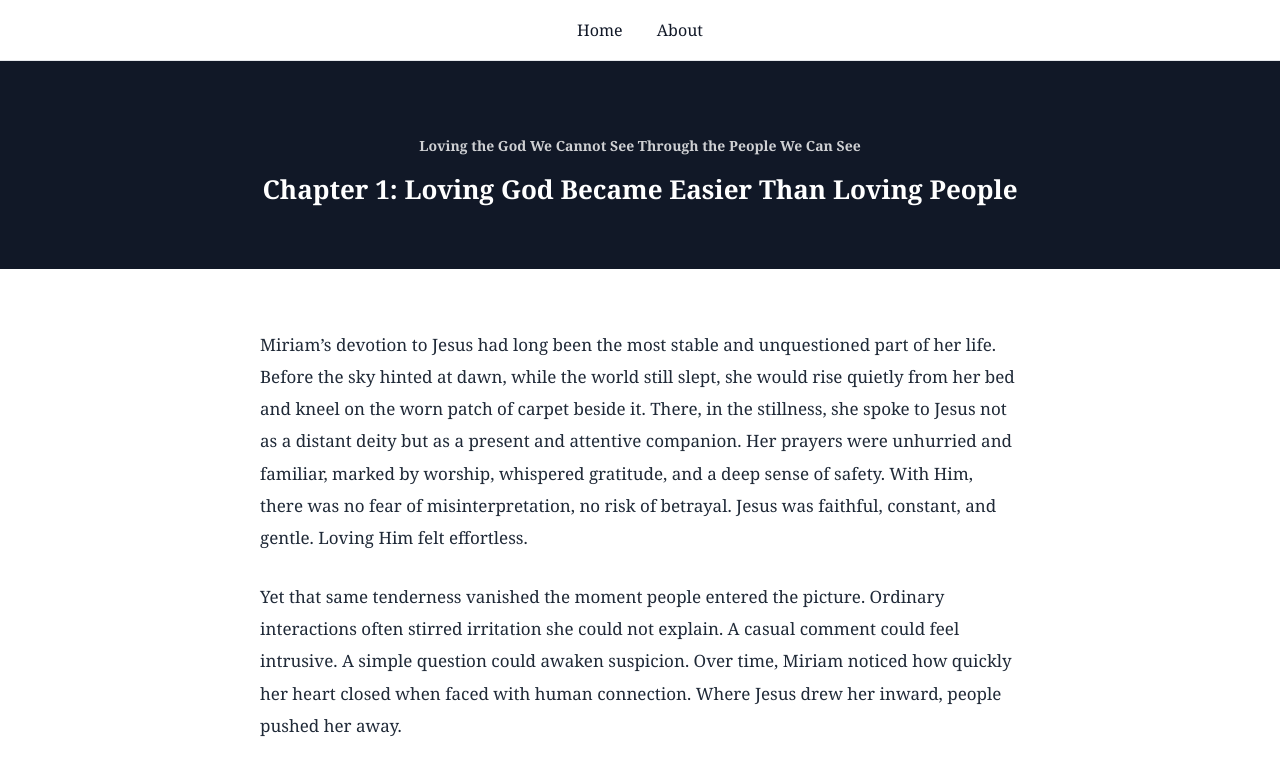
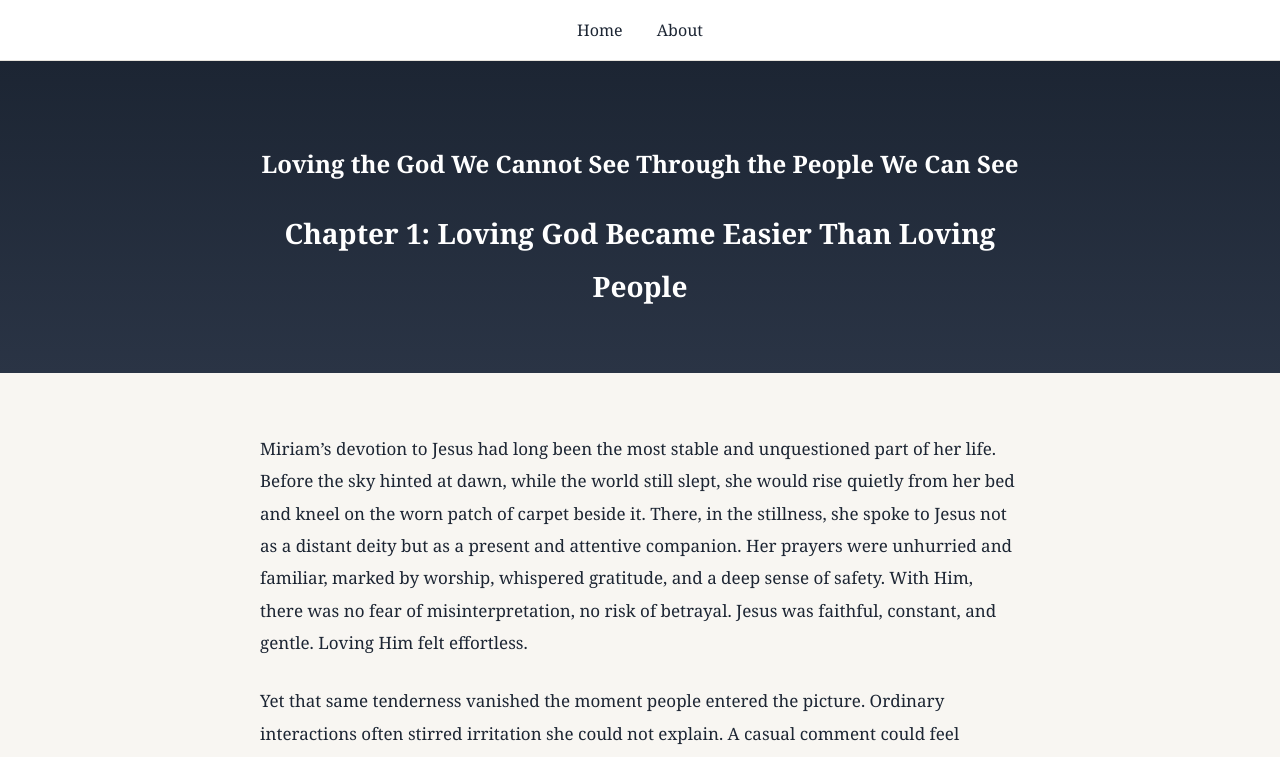
Before and after one commit to brad-hobbswd/Loving-the-God-Cannot-See, a plain HTML site: page chapter1.html in a window 1280 px wide. Shown: the top 757 px of the page. Drawn offline with Linux system fonts and the light colour scheme.

Commit message:
Update chapter1.html

```diff
--- a/chapter1.html
+++ b/chapter1.html
@@ -10,15 +10,15 @@
 body {
     margin: 0;
     font-family: Georgia, "Times New Roman", serif;
-    background: #ffffff;
-    color: #1f2937;
+    background: #f8f6f2;
+    color: #1c2533;
     line-height: 1.9;
 }
 
-/* NAVBAR */
+/* NAV */
 nav {
     background:#ffffff;
-    border-bottom:1px solid #e5e7eb;
+    border-bottom:1px solid #e6e3dc;
     padding:15px 20px;
     text-align:center;
 }
@@ -26,28 +26,26 @@ nav {
 nav a {
     margin:0 15px;
     text-decoration:none;
-    color:#111827;
+    color:#1c2533;
+    transition:0.3s;
+}
+
+nav a:hover {
+    color:#c9a25d;
 }
 
 /* HEADER */
 header {
     padding: 60px 20px;
     text-align: center;
-    background: #111827;
+    background: linear-gradient(to bottom, #1c2533, #2a3445);
     color: #ffffff;
-}
-
-header h2 {
-    font-size: 14px;
-    opacity: 0.8;
-    margin-bottom: 10px;
 }
 
 header h1 {
     max-width: 800px;
     margin: 0 auto;
-    font-size: 26px;
-    line-height: 1.5;
+    font-size: 28px;
 }
 
 /* CONTENT */
@@ -62,7 +60,7 @@ p {
     font-size: 17px;
 }
 
-/* NAV LINKS */
+/* NAV LINKS (PREV/NEXT) */
 .nav {
     margin-top: 60px;
     display: flex;
@@ -71,18 +69,24 @@ p {
 
 .nav a {
     text-decoration: none;
-    color: #111827;
+    color: #1c2533;
     font-weight: 600;
+    transition: 0.3s;
+}
+
+.nav a:hover {
+    color: #c9a25d;
 }
 
 /* FOOTER */
 footer {
     margin-top: 60px;
-    padding: 30px 20px;
+    padding: 30px;
     text-align: center;
     font-size: 14px;
     color: #6b7280;
-    border-top: 1px solid #e5e7eb;
+    border-top: 1px solid #e6e3dc;
+    background:#ffffff;
 }
 </style>
 </head>
```
